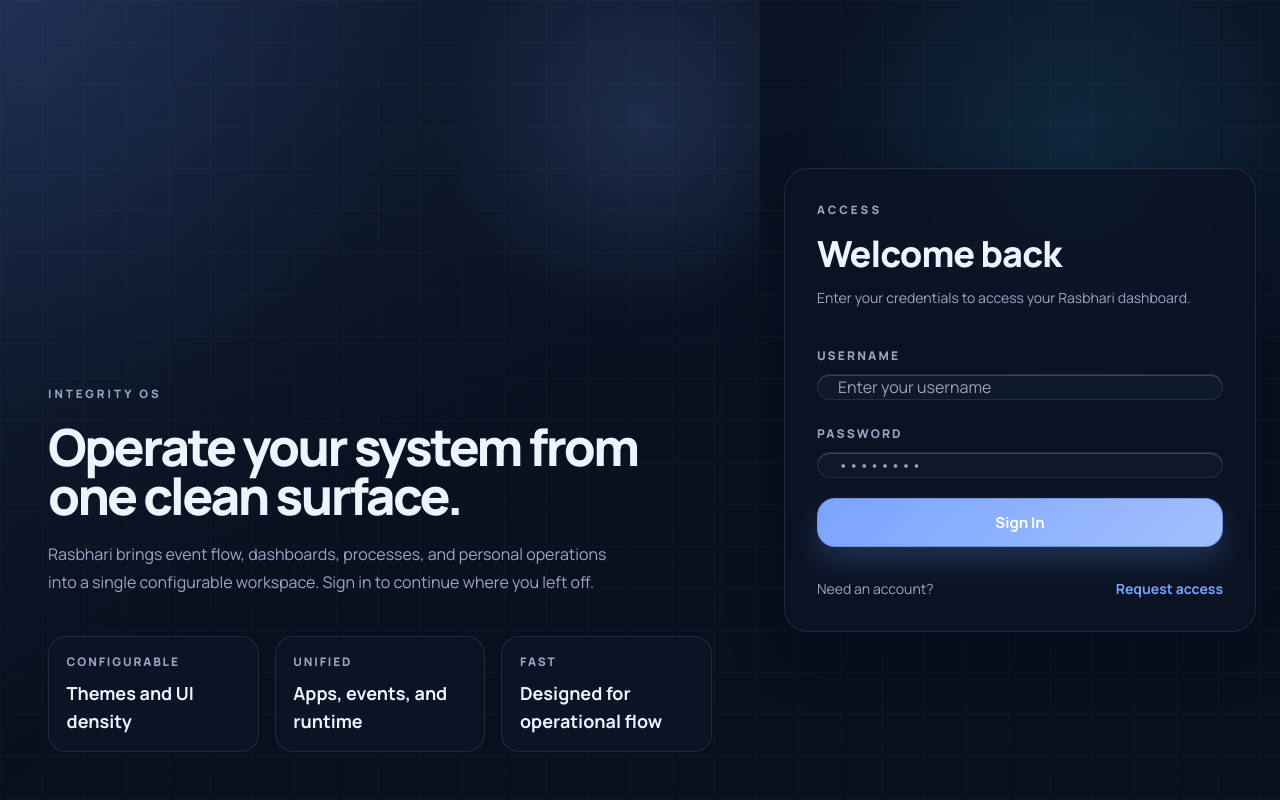
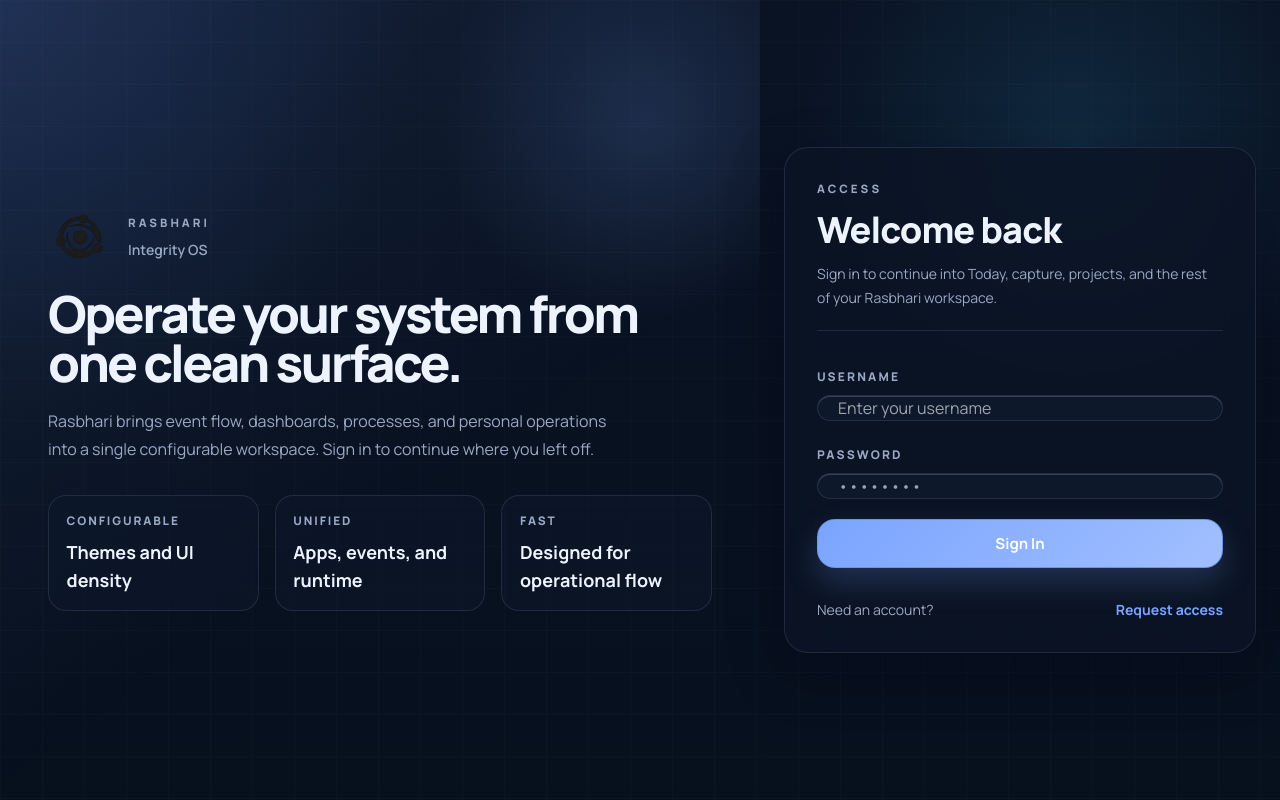
Before and after one commit to gabru-md/integrity, a Flask app: template templates/login.html in a window 1280 px wide. Run offline with Flask 3, Linux system fonts and the light colour scheme; the template is opened without the code that fills it, so the values that code supplies are empty; some libraries are stand-ins or nearby versions.

Commit message:
- login page changes

```diff
--- a/static/css/style.css
+++ b/static/css/style.css
@@ -1237,6 +1237,7 @@ input[readonly] {
     min-height: 100vh;
     display: grid;
     grid-template-columns: minmax(0, 1.1fr) minmax(420px, 520px);
+    align-items: stretch;
 }
 
 @media (max-width: 980px) {
@@ -1249,6 +1250,15 @@ input[readonly] {
     position: relative;
     overflow: hidden;
     padding: 3rem;
+}
+
+.auth-side-balanced {
+    padding-top: clamp(2.5rem, 7vh, 5rem);
+    padding-bottom: 2.5rem;
+}
+
+.auth-form-side {
+    padding-top: clamp(2rem, 6vh, 4rem);
 }
 
 .auth-side::before {
@@ -1293,6 +1303,13 @@ input[readonly] {
     border: 1px solid var(--border);
     background: color-mix(in srgb, var(--surface-muted) 74%, transparent);
     padding: 1rem 1.1rem;
+}
+
+@media (max-width: 980px) {
+    .auth-side-balanced,
+    .auth-form-side {
+        padding-top: 2rem;
+    }
 }
 
 .ui-alert {
--- a/templates/login.html
+++ b/templates/login.html
@@ -24,13 +24,18 @@
 </head>
 <body class="shell-fade-in">
     <main class="auth-layout">
-        <section class="auth-side flex items-end">
+        <section class="auth-side auth-side-balanced flex items-center">
             <div class="relative z-10 w-full max-w-2xl">
-                <div class="auth-kicker">Integrity OS</div>
+                <div class="flex items-center gap-4">
+                    <img src="{{ url_for('static', filename='favicon.png') }}" alt="Rasbhari logo" class="h-16 w-16 object-contain">
+                    <div>
+                        <div class="auth-kicker">Rasbhari</div>
+                        <div class="mt-2 text-sm font-semibold text-[var(--text-soft)]">Integrity OS</div>
+                    </div>
+                </div>
                 <h1 class="auth-title mt-5 text-[var(--text)]">Operate your system from one clean surface.</h1>
                 <p class="auth-copy mt-5 max-w-xl">Rasbhari brings event flow, dashboards, processes, and personal operations into a single configurable workspace. Sign in to continue where you left off.</p>
-
-                <div class="mt-10 grid grid-cols-1 gap-4 sm:grid-cols-3">
+                <div class="mt-8 grid grid-cols-1 gap-4 sm:grid-cols-3">
                     <div class="auth-highlight">
                         <div class="metric-label">Configurable</div>
                         <div class="mt-2 text-lg font-bold text-[var(--text)]">Themes and UI density</div>
@@ -47,12 +52,14 @@
             </div>
         </section>
 
-        <section class="flex items-center justify-center px-6 py-10">
+        <section class="auth-form-side flex items-center justify-center px-6 py-8 lg:py-10">
             <div class="auth-panel">
-                <div class="mb-8">
+                <div class="auth-panel-header mb-8 border-b border-[var(--border)] pb-5">
                     <div class="auth-kicker">Access</div>
-                    <h2 class="mt-4 text-4xl font-extrabold tracking-tight text-[var(--text)]">Welcome back</h2>
-                    <p class="mt-3 text-sm leading-6 text-[var(--text-soft)]">Enter your credentials to access your Rasbhari dashboard.</p>
+                    <div class="mt-3">
+                        <h2 class="text-4xl font-extrabold tracking-tight text-[var(--text)]">Welcome back</h2>
+                        <p class="mt-3 max-w-md text-sm leading-6 text-[var(--text-soft)]">Sign in to continue into Today, capture, projects, and the rest of your Rasbhari workspace.</p>
+                    </div>
                 </div>
 
                 {% if error %}
```
Also changed, not shown: static/favicon.png.
